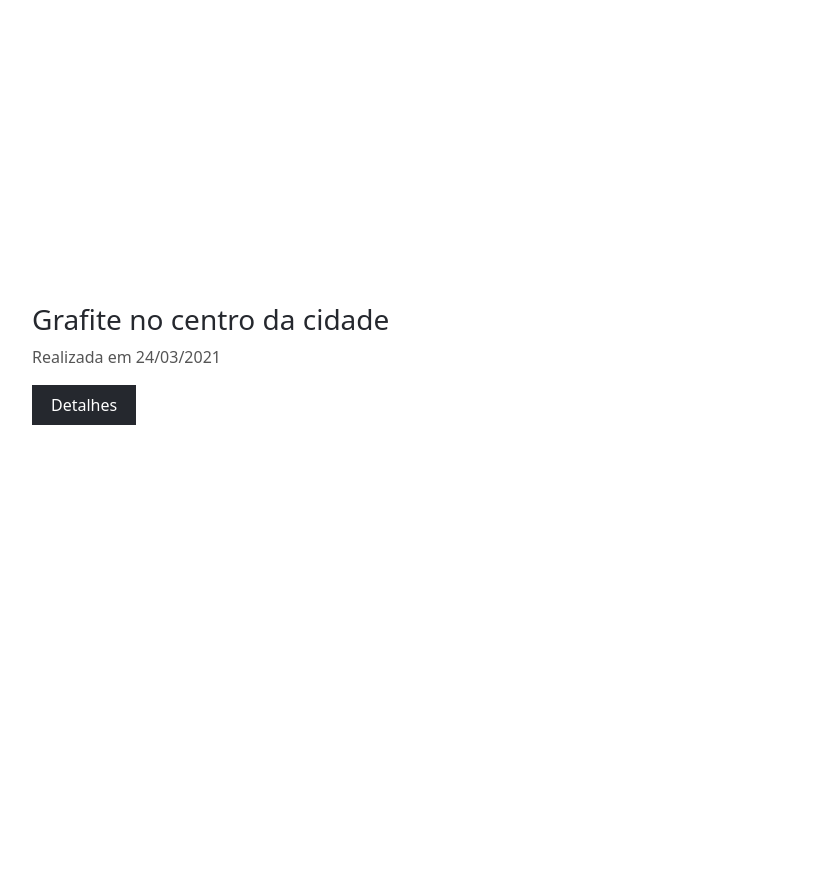
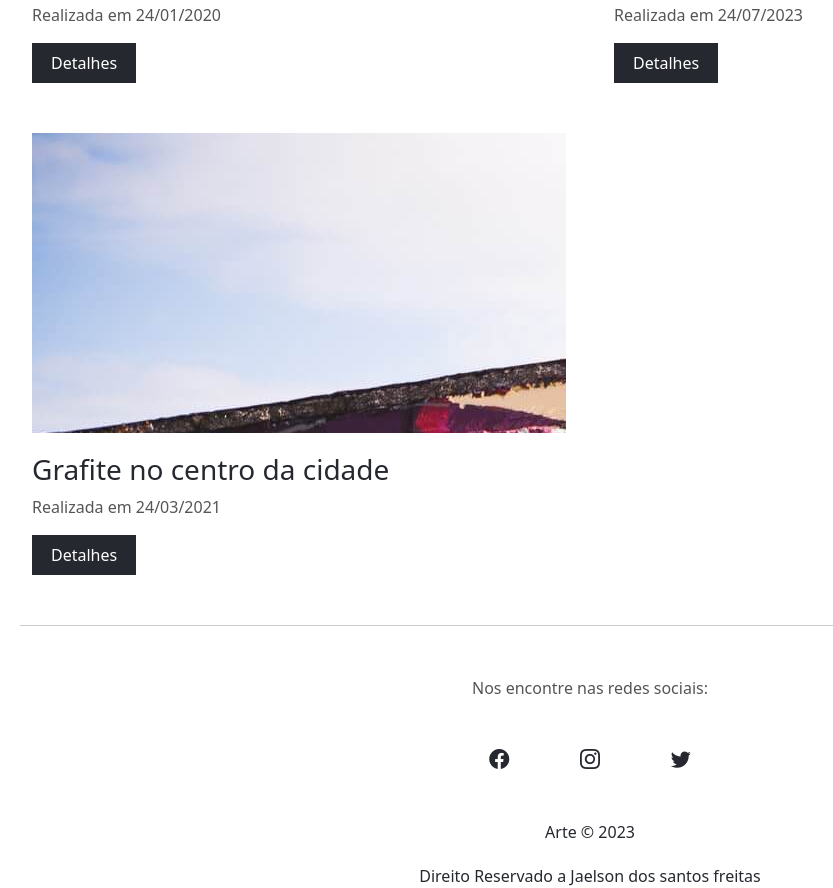
Before and after one commit to jaelson2022/Exposi-Art-Urbanas, a plain HTML site: page index.html in a window 1280 px wide. Shown: the part 1538-2426 px from the top of the page, without its empty margins (50-883 px from the left). Before the commit the page ends 2013 px from the top, so only its background shows below. Drawn offline with nearby package versions, Linux system fonts and the light colour scheme.

Commit message:
Finalizando o Projeto

```diff
--- a/css/styles.css
+++ b/css/styles.css
@@ -39,6 +39,12 @@ a, i {
 
 #header p {
     margin-bottom: 0;
+
+}
+
+span {
+    text-align: center;
+
 }
 
 #logo-container {
@@ -84,23 +90,23 @@ a, i {
 
 /* GALLERY */
 
-#img2 {
+#image2 {
     background-image: url('../img/g_2.jpg');
 }
 
-#img3 {
+#image3 {
     background-image: url('../img/g_3.jpg');
 }
 
-#img4 {
+#image4 {
     background-image: url('../img/g_4.jpg');
 }
 
-#img5 {
+#image5 {
     background-image: url('../img/g_5.jpg');
 }
 
-#img {
+#image6 {
     background-image: url('../img/g_6.jpg');
 }
 
@@ -115,6 +121,34 @@ a, i {
 }
 
 .small-image-container {
-    height: 250px;
+    height: 300px;
     margin-bottom: 20px;
 }
+
+/* FOOTER */
+footer {
+    border-top: 1px solid #ccc;
+    height: 250px;
+    padding: 30px;
+}
+
+footer i {
+    font-size: 20px;
+}
+
+#social-icons-container {
+    padding: 25px;
+}
+
+#social-icons-container div {
+    text-align: center;
+}
+
+footer p {
+    text-align: center;
+    margin: 20px;
+}
+
+a:hover i {
+    color: #c1b696;
+}
--- a/index.html
+++ b/index.html
@@ -20,7 +20,7 @@
           <img src="img/art_logo.svg" alt="Art" id="logo">
           <h1>Art</h1>
         </div>
-        <p>Exibições de arte urbanas</p>
+        <span class="paragrafo"><p>Exibições de arte urbanas</p></span>
        </header>
        <nav id="navbar" class="container">
         <div class="row justify-content-center">
@@ -46,7 +46,7 @@
         <div class="col-12">
             <h1>Arte em destaque</h1>
         </div>
-        <div class="row gx-5">
+        <div class="row gx-md-5">
             <div class="col-12 col-md-6">
                 <div class="small-image-container center-image" id="image2"></div>
                 <h3>Obra de Arthur</h3>
@@ -83,5 +83,22 @@
         </div>
         </div>
     </div>
+    <!-- Footer -->
+    <footer class="container">
+        <p class="secundary-color">Nos encontre nas redes sociais:</p>
+        <div class="row justify-content-center" id="social-icons-container">
+            <div class="col-1">
+                <a href="#"><i class="bi bi-facebook secondary-color"></i></a>
+            </div>
+            <div class="col-1">
+                <a href="#"><i class="bi bi-instagram secondary-color"></i></a>
+            </div>
+            <div class="col-1">
+                <a href="#"><i class="bi bi-twitter secondary-color"></i></a>
+            </div>
+        </div>
+        <p class="secondary-color">Arte &copy; 2023</p>
+        <p class="secondary-color">Direito Reservado a Jaelson dos santos freitas</p>
+    </footer>
 </body>
 </html>
```
